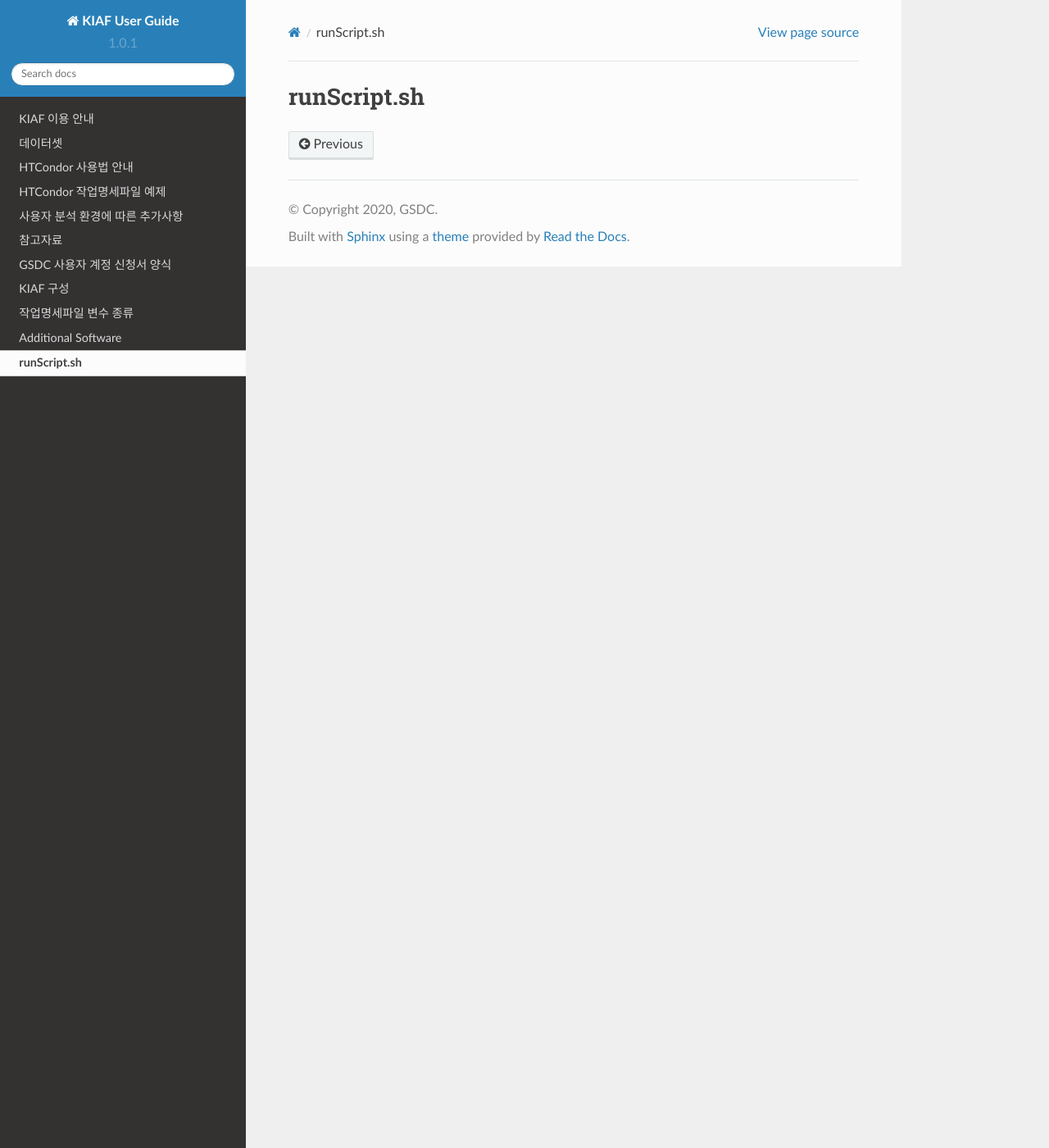
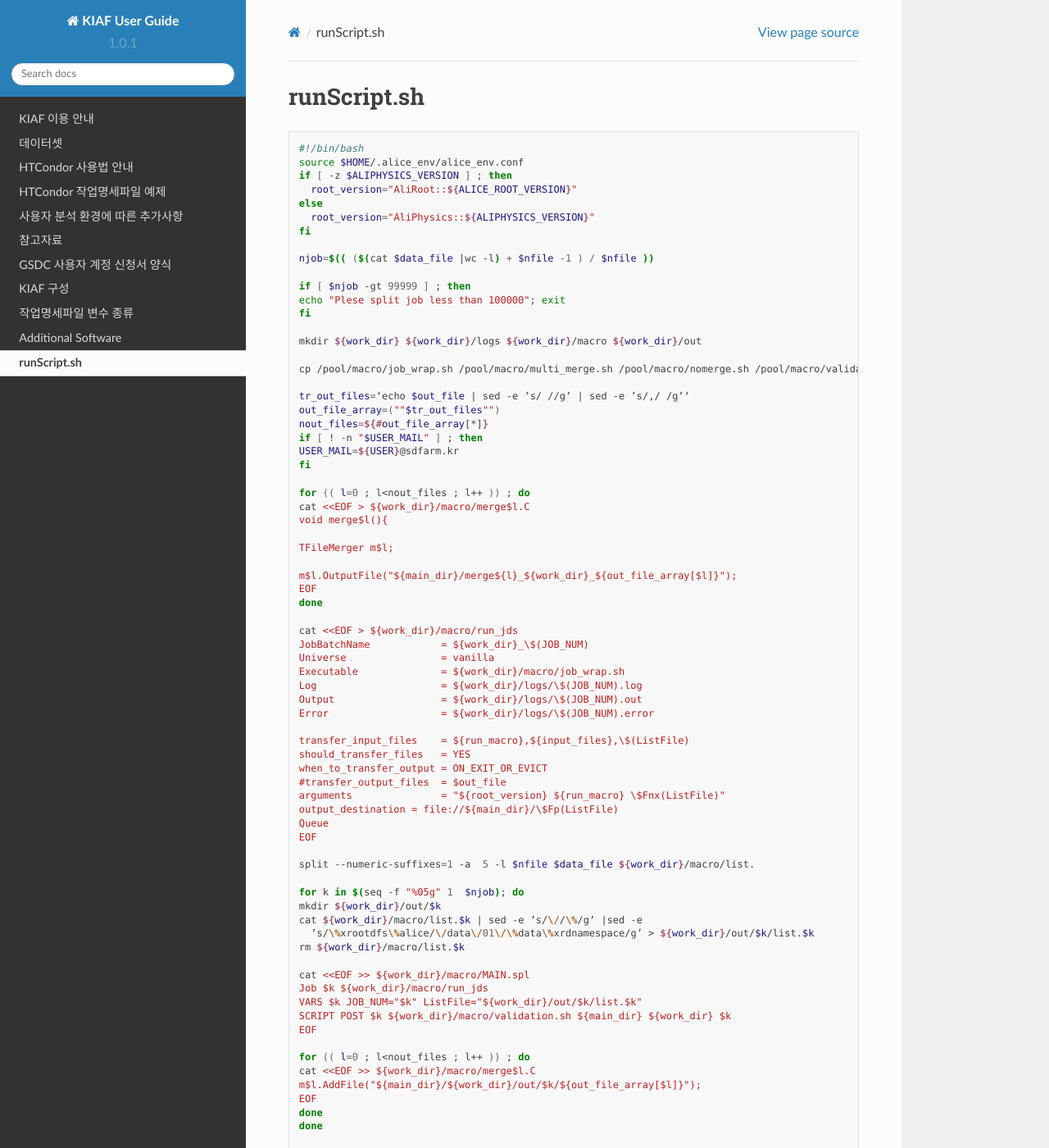
Before and after one commit to andiri/kiaf, a Sphinx documentation site: the page built from docs/source/appendix_e.rst, in a window 1280 px wide and 1400 px high. Shown: the whole window at 82% size. Built offline with Sphinx 7.4.7 and the Read the Docs theme 2.0.0, drawn with Linux system fonts in a browser that asks for light colours; some of the changed text lies outside the part shown.

Commit message:
Update appendix_e.rst

```diff
--- a/docs/source/appendix_e.rst
+++ b/docs/source/appendix_e.rst
@@ -1,2 +1,115 @@
 runScript.sh
 ========================
+
+.. code-block:: bash
+
+  #!/bin/bash
+  source $HOME/.alice_env/alice_env.conf
+  if [ -z $ALIPHYSICS_VERSION ] ; then
+    root_version="AliRoot::${ALICE_ROOT_VERSION}"
+  else
+    root_version="AliPhysics::${ALIPHYSICS_VERSION}"
+  fi
+
+  njob=$(( ($(cat $data_file |wc -l) + $nfile -1 ) / $nfile ))
+
+  if [ $njob -gt 99999 ] ; then
+  echo "Plese split job less than 100000"; exit
+  fi
+
+  mkdir ${work_dir} ${work_dir}/logs ${work_dir}/macro ${work_dir}/out
+
+  cp /pool/macro/job_wrap.sh /pool/macro/multi_merge.sh /pool/macro/nomerge.sh /pool/macro/validation.sh ${work_dir}/macro/.
+
+  tr_out_files=‘echo $out_file | sed -e ’s/ //g’ | sed -e ’s/,/ /g’‘
+  out_file_array=(""$tr_out_files"")
+  nout_files=${#out_file_array[*]}
+  if [ ! -n "$USER_MAIL" ] ; then
+  USER_MAIL=${USER}@sdfarm.kr
+  fi
+
+  for (( l=0 ; l<nout_files ; l++ )) ; do
+  cat <<EOF > ${work_dir}/macro/merge$l.C
+  void merge$l(){
+
+  TFileMerger m$l;
+
+  m$l.OutputFile("${main_dir}/merge${l}_${work_dir}_${out_file_array[$l]}");
+  EOF
+  done
+
+  cat <<EOF > ${work_dir}/macro/run_jds
+  JobBatchName            = ${work_dir}_\$(JOB_NUM)
+  Universe                = vanilla
+  Executable              = ${work_dir}/macro/job_wrap.sh
+  Log                     = ${work_dir}/logs/\$(JOB_NUM).log
+  Output                  = ${work_dir}/logs/\$(JOB_NUM).out
+  Error                   = ${work_dir}/logs/\$(JOB_NUM).error
+
+  transfer_input_files    = ${run_macro},${input_files},\$(ListFile)
+  should_transfer_files   = YES
+  when_to_transfer_output = ON_EXIT_OR_EVICT
+  #transfer_output_files  = $out_file
+  arguments               = "${root_version} ${run_macro} \$Fnx(ListFile)"
+  output_destination = file://${main_dir}/\$Fp(ListFile)
+  Queue
+  EOF
+
+  split --numeric-suffixes=1 -a  5 -l $nfile $data_file ${work_dir}/macro/list.
+
+  for k in $(seq -f "%05g" 1  $njob); do
+  mkdir ${work_dir}/out/$k
+  cat ${work_dir}/macro/list.$k | sed -e ’s/\//\%/g’ |sed -e
+    ’s/\%xrootdfs\%alice/\/data\/01\/\%data\%xrdnamespace/g’ > ${work_dir}/out/$k/list.$k
+  rm ${work_dir}/macro/list.$k
+
+  cat <<EOF >> ${work_dir}/macro/MAIN.spl
+  Job $k ${work_dir}/macro/run_jds
+  VARS $k JOB_NUM="$k" ListFile="${work_dir}/out/$k/list.$k"
+  SCRIPT POST $k ${work_dir}/macro/validation.sh ${main_dir} ${work_dir} $k
+  EOF
+
+  for (( l=0 ; l<nout_files ; l++ )) ; do
+  cat <<EOF >> ${work_dir}/macro/merge$l.C
+  m$l.AddFile("${main_dir}/${work_dir}/out/$k/${out_file_array[$l]}");
+  EOF
+  done
+  done
+
+  cat <<EOF > ${work_dir}/macro/condor.dag
+  SPLICE MAIN ${work_dir}/macro/MAIN.spl
+  Job MERGE ${work_dir}/macro/merge.jdl
+  SCRIPT POST MERGE ${work_dir}/macro/validation.sh ${main_dir} ${work_dir}
+  PARENT MAIN CHILD MERGE
+  EOF
+
+  for (( l=0 ; l<nout_files ; l++ )) ; do
+  cat <<EOF >> ${work_dir}/macro/merge$l.C
+  m${l}.Merge();
+  }
+  EOF
+  done
+
+  if [ $merge -eq 1 ] ; then
+        merge_file=multi_merge.sh
+  else
+        merge_file=nomerge.sh
+  fi
+  cat <<EOF > ${work_dir}/macro/merge.jdl
+  Universe                = vanilla
+  Executable              = ${work_dir}/macro/$merge_file
+  Log                     = ${work_dir}/logs/merge.log
+  Output                  = ${work_dir}/logs/merge.out
+  Error                   = ${work_dir}/logs/merge.error
+
+  transfer_input_files    = ${work_dir}/macro/merge\$(process).C
+  should_transfer_files   = YES
+  transfer_output_files   = ""
+  arguments               = "${root_version} \$(process)"
+  Queue $nout_files
+  EOF
+  echo -e "\n$USER_SCRIPT" >> ${work_dir}/macro/$merge_file
+  #condor_submit -append "Accounting_Group=group_alice" -append "notify_user=$USER_MAIL"
+    ${work_dir}/macro/run_jds
+  condor_submit_dag -force -notification Always -append "Accounting_Group=group_alice" -append
+    "notify_user=$USER_MAIL" ${work_dir}/macro/condor.dag
```
